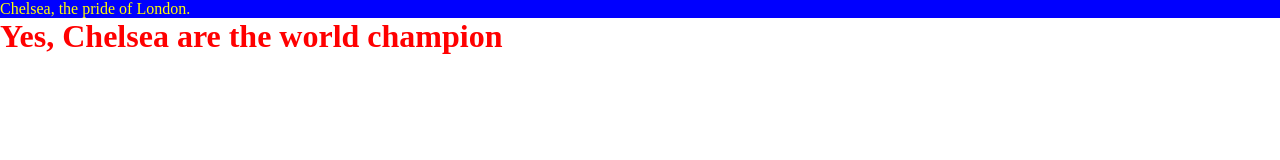
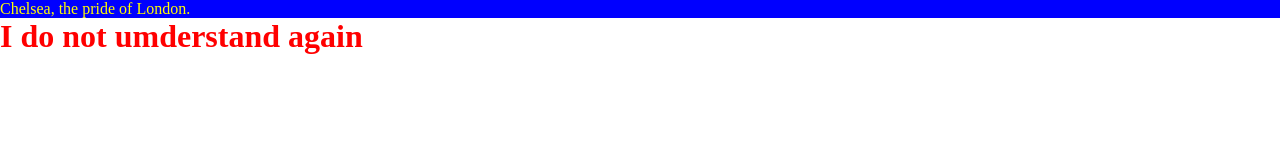
Before and after one commit to Taiwo-Adeoluwa/new-git, a website: page index.html in a window 1280 px wide. Drawn offline with Linux system fonts and the light colour scheme.

Commit message:
Have faith in God

```diff
--- a/index.html
+++ b/index.html
@@ -8,6 +8,6 @@
 </head>
 <body>
     <p>Chelsea, the pride of London.</p>
-    <h1>Yes, Chelsea are the world champion</h1>
+    <h1>I do not umderstand again</h1>
 </body>
 </html>
```
